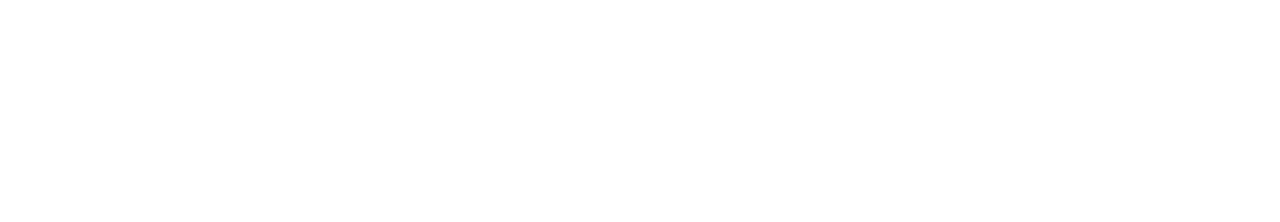
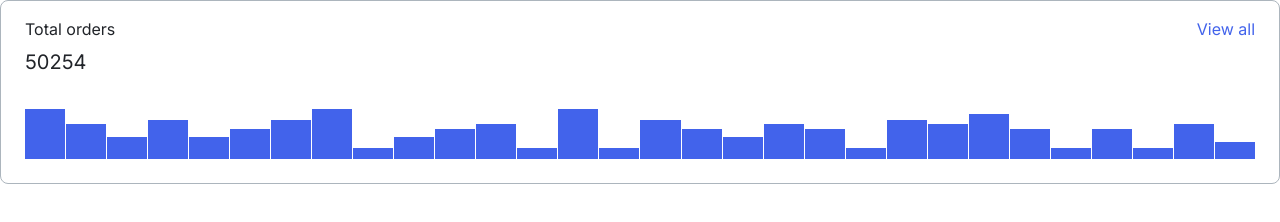
Before and after one commit to js-tasks-ru/htmlcss-20210812_vadim992, a website: page 04-lection2/01-histogram/index.html in a window 1280 px wide. Drawn offline with Linux system fonts and the light colour scheme; files that its build step writes are made by us from their sources.

Commit message:
added Histogram

```diff
--- a/04-lection2/01-histogram/histogram.css
+++ b/04-lection2/01-histogram/histogram.css
@@ -0,0 +1,64 @@
+.histogram {
+  display: flex;
+  flex-direction: column;
+  justify-content: space-between;
+  /* max-width: 352px; */
+  min-width: 300px;
+  width: 100%;
+  height: 184px;
+  padding: 16px 24px 24px 24px;
+
+  background: var(--white);
+  border: 1px solid var(--grey-3);
+  border-radius: 8px;
+}
+
+.histogram__headers {
+  display: flex;
+  justify-content: space-between;
+}
+
+.histogram__total, .histogram__view {
+  display: flex;
+  flex-direction: column;
+}
+
+.histogram__total,
+.histogram__view,
+.histogram__total-name,
+.histogram__total-number,
+.histogram__view-name {
+  font-family: var(--ff-secondary);
+  font-weight: normal;
+  font-size: 16px;
+  line-height: 24px;
+
+  color: var(--black);
+}
+
+.histogram__total-number
+{
+  font-size: 20px;
+  line-height: 26px;
+  padding-top: 8px;
+}
+
+.histogram__charts {
+  display: flex;
+  justify-content: space-between;
+  align-items: flex-end;
+  gap: 1px;
+
+  width: 100%;
+  height: 50px;
+}
+
+.histogram__chart {
+  min-width: 8px;
+  width: 100%;
+  background: var(--primary);
+}
+
+.histogram__view-name {
+  color: var(--primary);
+}
--- a/04-lection2/01-histogram/index.html
+++ b/04-lection2/01-histogram/index.html
@@ -1,11 +1,62 @@
 <!DOCTYPE html>
-<!-- Страница с гистограммой -->
-<html lang="ru">
-    <head>
-        <link rel="stylesheet" href="../../assets/css/main.css">
-        <link rel="stylesheet" href="./histogram.css">
-    </head>
-    <body>
+<html lang="en">
+<head>
+  <meta charset="UTF-8">
+  <meta http-equiv="X-UA-Compatible" content="IE=edge">
+  <meta name="viewport" content="width=device-width, initial-scale=1.0">
+  <title>Histogram</title>
+  <link rel="stylesheet" href="../../assets/css/normalize.css">
+  <link rel="stylesheet" href="../../assets/css/index.css">
+  <link rel="stylesheet" href="./histogram.css">
+</head>
+<body>
+  <section class="histogram">
+    <div class="histogram__headers">
+      <div class="histogram__total">
+        <span class="histogram__total-name">Total orders</span>
+        <span class="histogram__total-number">50254</span>
+      </div>
+      <div class="histogram__view">
+        <span class="histogram__view-name">View all</span>
+      </div>
+    </div>
+    <div class="histogram__charts">
+      <div class="histogram__chart" style="height:100%"></div>  <!--50px = 100% -->
+      <div class="histogram__chart" style="height:70%"></div>  <!--35 = 70 -->
+      <div class="histogram__chart" style="height:44%"></div>  <!--22 = 44 -->
+      <div class="histogram__chart" style="height:78%"></div>  <!--39 = 78 -->
+      <div class="histogram__chart" style="height:44%"></div>  <!--22 = 44 -->
 
-    </body>
+      <div class="histogram__chart" style="height:60%"></div>  <!--30 = 60 -->
+      <div class="histogram__chart" style="height:78%"></div>  <!--39 = 78 -->
+      <div class="histogram__chart" style="height:100%"></div>  <!--50 = 100% -->
+      <div class="histogram__chart" style="height:22%"></div>  <!--11 = 22 -->
+      <div class="histogram__chart" style="height:44%"></div>  <!--22 = 44 -->
+
+      <div class="histogram__chart" style="height:60%"></div>  <!--30 = 60 -->
+      <div class="histogram__chart" style="height:70%"></div>  <!--35 = 70 -->
+      <div class="histogram__chart" style="height:22%"></div>  <!--11 = 22 -->
+      <div class="histogram__chart" style="height:100%"></div>  <!--50 = 100% -->
+      <div class="histogram__chart" style="height:22%"></div>  <!--11 = 22 -->
+
+      <div class="histogram__chart" style="height:78%"></div>  <!--39 = 78 -->
+      <div class="histogram__chart" style="height:60%"></div>  <!--30 = 60 -->
+      <div class="histogram__chart" style="height:44%"></div>  <!--22 = 44 -->
+      <div class="histogram__chart" style="height:70%"></div>  <!--35 = 70 -->
+      <div class="histogram__chart" style="height:60%"></div>  <!--30 = 60 -->
+
+      <div class="histogram__chart" style="height:22%"></div>  <!--11 = 22 -->
+      <div class="histogram__chart" style="height:78%"></div>  <!--39 = 78 -->
+      <div class="histogram__chart" style="height:70%"></div>  <!--35 = 70 -->
+      <div class="histogram__chart" style="height:90%"></div>  <!--45 = 90 -->
+      <div class="histogram__chart" style="height:60%"></div>  <!--30 = 60 -->
+
+      <div class="histogram__chart" style="height:22%"></div>  <!--11 = 22 -->
+      <div class="histogram__chart" style="height:60%"></div>  <!--30 = 60 -->
+      <div class="histogram__chart" style="height:22%"></div>  <!--11 = 22 -->
+      <div class="histogram__chart" style="height:70%"></div>  <!--35 = 70 -->
+      <div class="histogram__chart" style="height:34%"></div>  <!--17 = 34 -->
+    </div>
+  </section>
+</body>
 </html>
```
